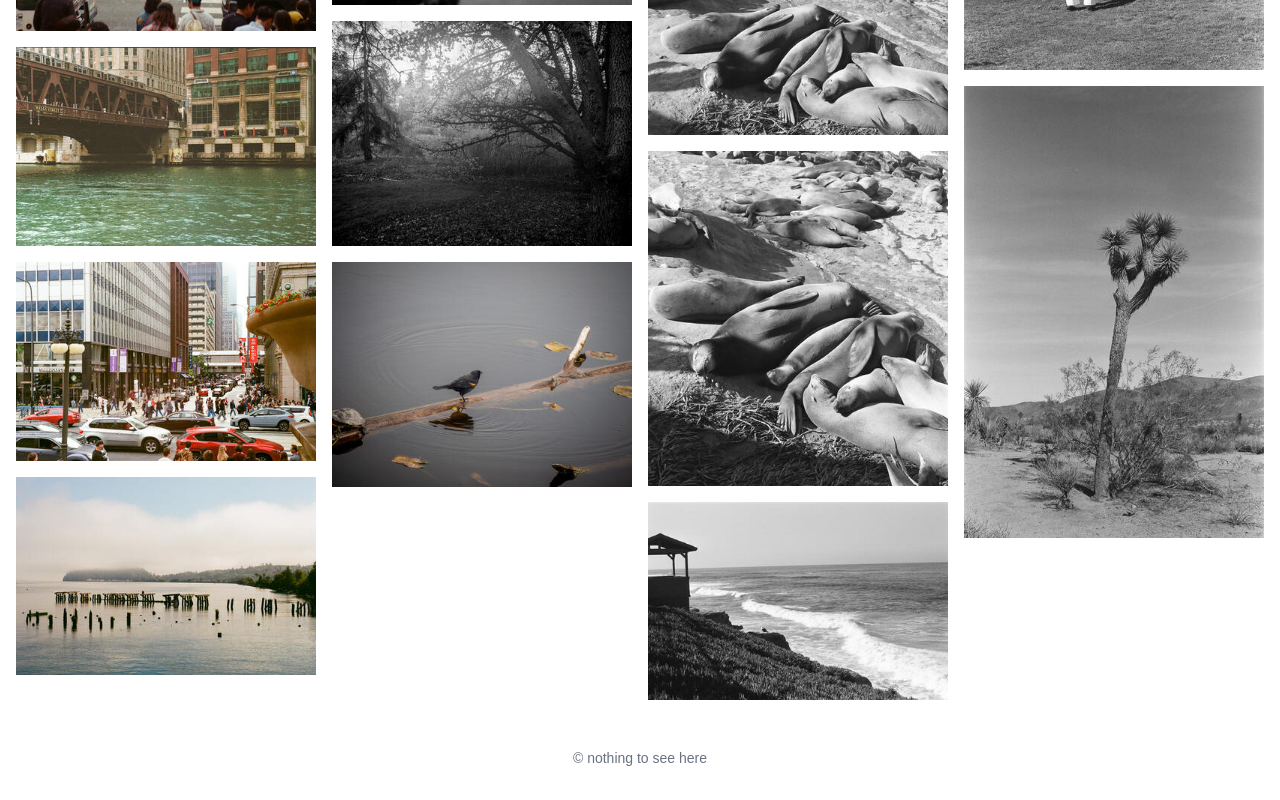
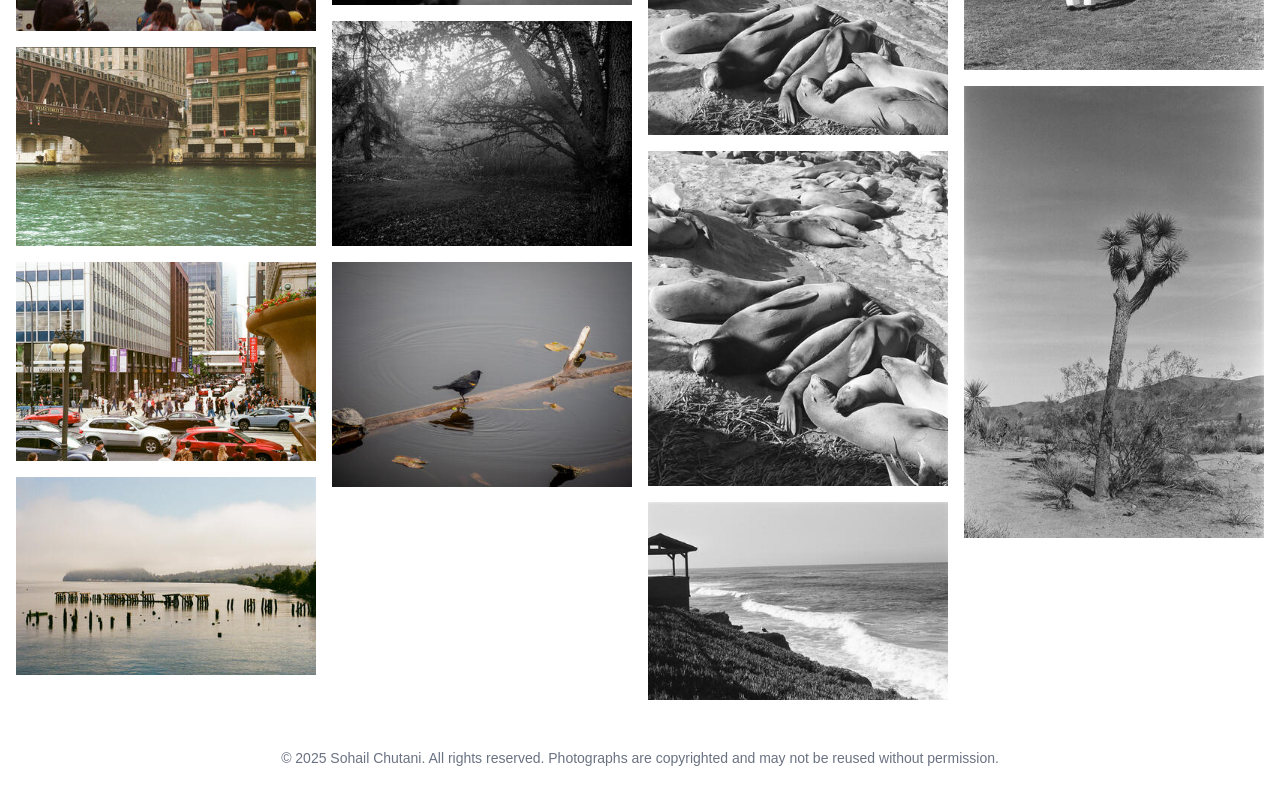
Before and after one commit to sohail-c/photo-portfolio, a Next.js app: page / in a window 1280 px wide. Shown: the part 2103-2903 px from the top of the page. Built offline with nearby package versions, Linux system fonts and the light colour scheme.

Commit message:
fix: add correct copyright to footer

```diff
--- a/components/Footer.tsx
+++ b/components/Footer.tsx
@@ -1,7 +1,8 @@
 export default function Footer() {
     return (
         <footer className="text-center py-8 text-sm text-gray-500">
-            <p>© nothing to see here</p>
+            <p>© 2025 Sohail Chutani. All rights reserved.
+Photographs are copyrighted and may not be reused without permission.</p>
         </footer>
     );
 }
```
